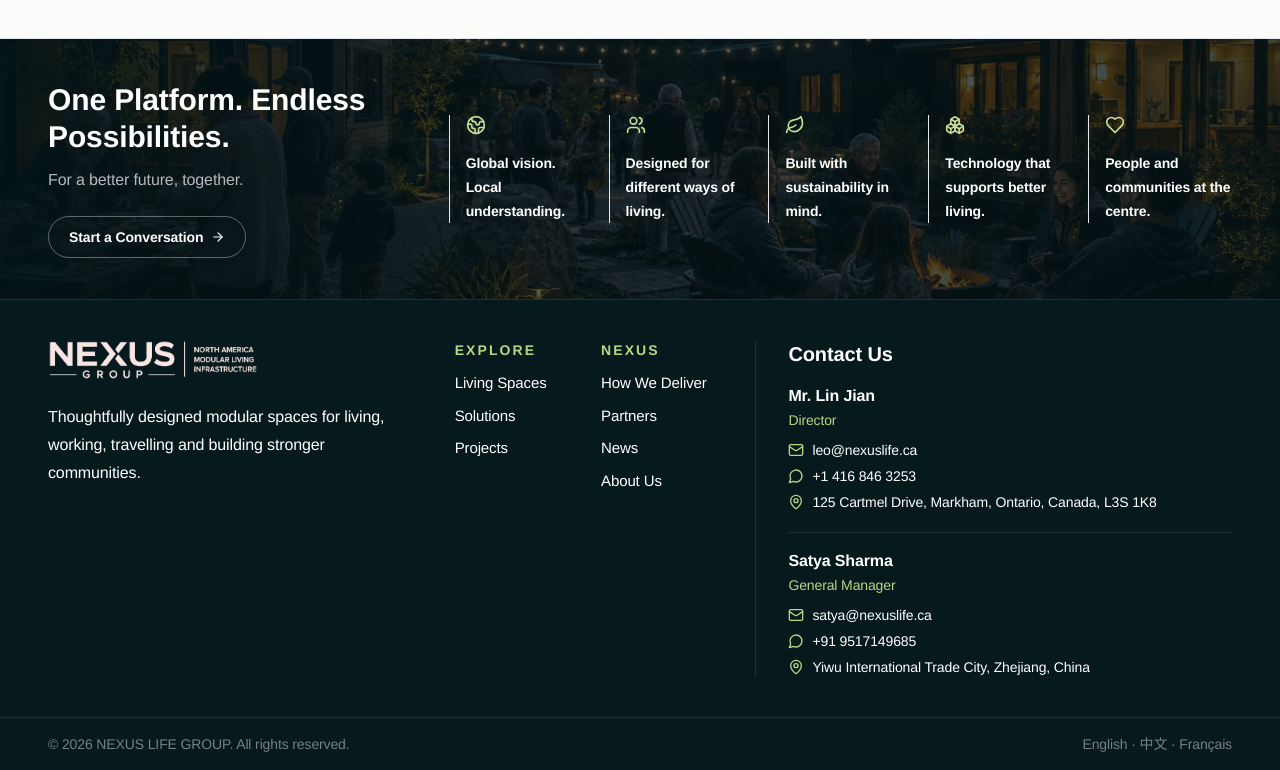
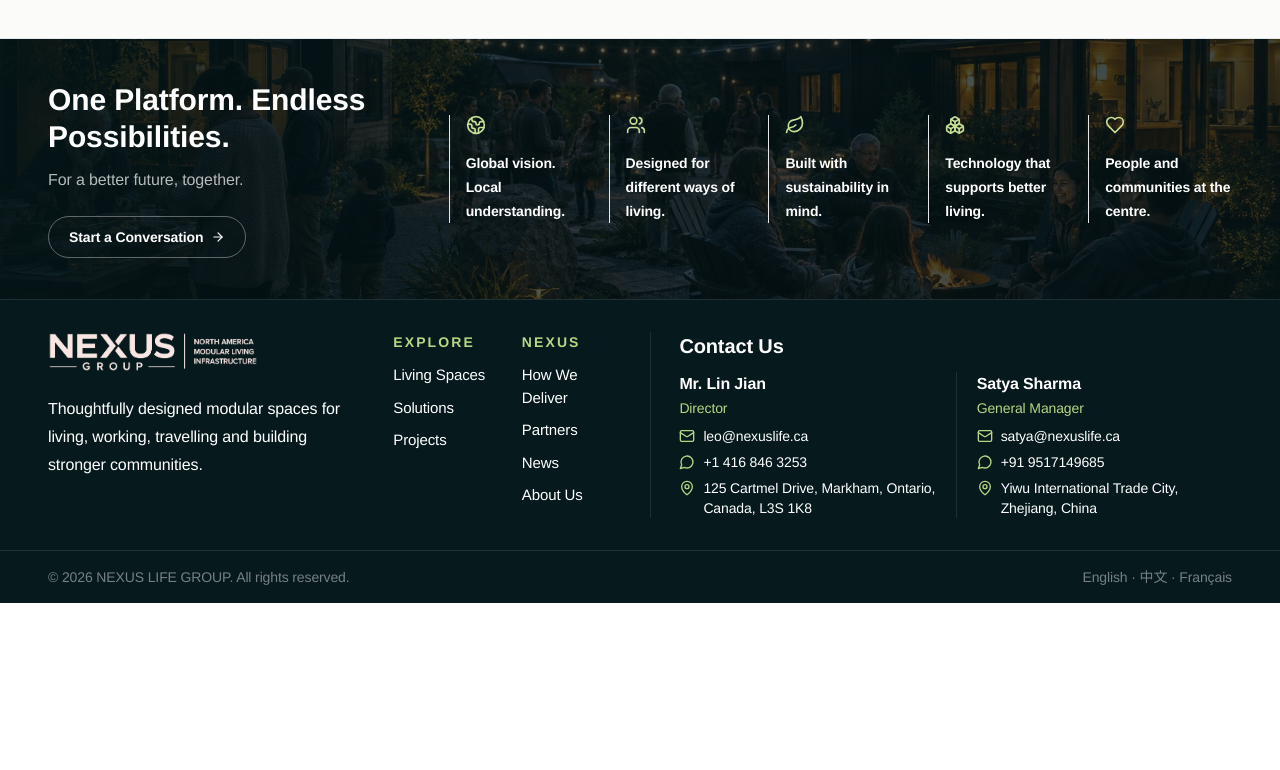
Before and after one commit to longhongmaoyi/nexus-group-web, a Next.js app: page / in a window 1280 px wide. Shown: the part 1230-2000 px from the top of the page. After the commit the page ends 1833 px from the top, so only its background shows below. Built offline with nearby package versions, Linux system fonts and the light colour scheme; no server answers; the database is empty.

Commit message:
Compact footer contact layout

```diff
--- a/components/site-footer.tsx
+++ b/components/site-footer.tsx
@@ -23,7 +23,7 @@ export function SiteFooter({ locale }: { locale: Locale }) {
   const localized = (value: Localized) => value[locale]
   return (
     <footer className="border-t border-white/10 bg-[#06191d] text-white">
-      <div className="mx-auto grid max-w-[1760px] gap-9 px-5 py-10 sm:px-8 lg:grid-cols-[1.05fr_0.75fr_1.35fr] lg:px-12">
+      <div className="mx-auto grid max-w-[1760px] gap-8 px-5 py-8 sm:px-8 lg:grid-cols-[0.9fr_0.65fr_1.65fr] lg:gap-7 lg:px-12">
         <div>
           <BrandMark href={`/${locale}`} adaptive />
           <p className="mt-4 max-w-lg text-base leading-7 text-white/64">{localized(copy.body)}</p>
@@ -31,25 +31,25 @@ export function SiteFooter({ locale }: { locale: Locale }) {
         <div className="grid gap-7 sm:grid-cols-2">
           {groups.map((group) => <div key={group.title.en}><h3 className="text-sm font-bold uppercase tracking-[0.15em] text-[#b8d683]">{localized(group.title)}</h3><div className="mt-3 grid gap-2.5">{group.links.map((item) => <Link key={item.slug} href={`/${locale}/${item.slug}`} className="text-[0.94rem] text-white/64 hover:text-white">{localized(item.label)}</Link>)}</div></div>)}
         </div>
-        <div className="lg:border-l lg:border-white/10 lg:pl-8">
+        <div className="min-w-0 lg:border-l lg:border-white/10 lg:pl-7">
           <h2 className="text-xl font-semibold">{localized(copy.contact)}</h2>
-          <div className="mt-4 grid gap-5">
-            <address className="not-italic">
+          <div className="mt-3 grid gap-4 md:grid-cols-2 md:gap-0">
+            <address className="min-w-0 not-italic md:pr-5">
               <p className="text-base font-semibold text-white">Mr. Lin Jian</p>
               <p className="mt-0.5 text-sm font-medium text-[#b8d683]">{localized(copy.director)}</p>
-              <div className="mt-2.5 grid gap-1.5 text-sm leading-5 text-white/68">
+              <div className="mt-2 grid gap-1.5 text-sm leading-5 text-white/68">
                 <a href="mailto:leo@nexuslife.ca" className="flex items-start gap-2 hover:text-white"><Mail className="mt-0.5 h-4 w-4 shrink-0 text-[#b8d683]" /><span>leo@nexuslife.ca</span></a>
                 <a href="https://wa.me/14168463253" target="_blank" rel="noreferrer" className="flex items-start gap-2 hover:text-white"><MessageCircle className="mt-0.5 h-4 w-4 shrink-0 text-[#b8d683]" /><span>+1 416 846 3253</span></a>
-                <p className="flex items-start gap-2"><MapPin className="mt-0.5 h-4 w-4 shrink-0 text-[#b8d683]" /><span>125 Cartmel Drive, Markham, Ontario, Canada, L3S 1K8</span></p>
+                <p className="flex items-start gap-2"><MapPin className="mt-0.5 h-4 w-4 shrink-0 text-[#b8d683]" /><span className="max-w-[24rem]">125 Cartmel Drive, Markham, Ontario, Canada, L3S 1K8</span></p>
               </div>
             </address>
-            <address className="border-t border-white/10 pt-4 not-italic">
+            <address className="min-w-0 border-t border-white/10 pt-4 not-italic md:border-l md:border-t-0 md:py-0 md:pl-5">
               <p className="text-base font-semibold text-white">Satya Sharma</p>
               <p className="mt-0.5 text-sm font-medium text-[#b8d683]">{localized(copy.generalManager)}</p>
-              <div className="mt-2.5 grid gap-1.5 text-sm leading-5 text-white/68">
+              <div className="mt-2 grid gap-1.5 text-sm leading-5 text-white/68">
                 <a href="mailto:satya@nexuslife.ca" className="flex items-start gap-2 hover:text-white"><Mail className="mt-0.5 h-4 w-4 shrink-0 text-[#b8d683]" /><span>satya@nexuslife.ca</span></a>
                 <a href="https://wa.me/919517149685" target="_blank" rel="noreferrer" className="flex items-start gap-2 hover:text-white"><MessageCircle className="mt-0.5 h-4 w-4 shrink-0 text-[#b8d683]" /><span>+91 9517149685</span></a>
-                <p className="flex items-start gap-2"><MapPin className="mt-0.5 h-4 w-4 shrink-0 text-[#b8d683]" /><span>Yiwu International Trade City, Zhejiang, China</span></p>
+                <p className="flex items-start gap-2"><MapPin className="mt-0.5 h-4 w-4 shrink-0 text-[#b8d683]" /><span className="max-w-[22rem]">Yiwu International Trade City, Zhejiang, China</span></p>
               </div>
             </address>
           </div>
```
